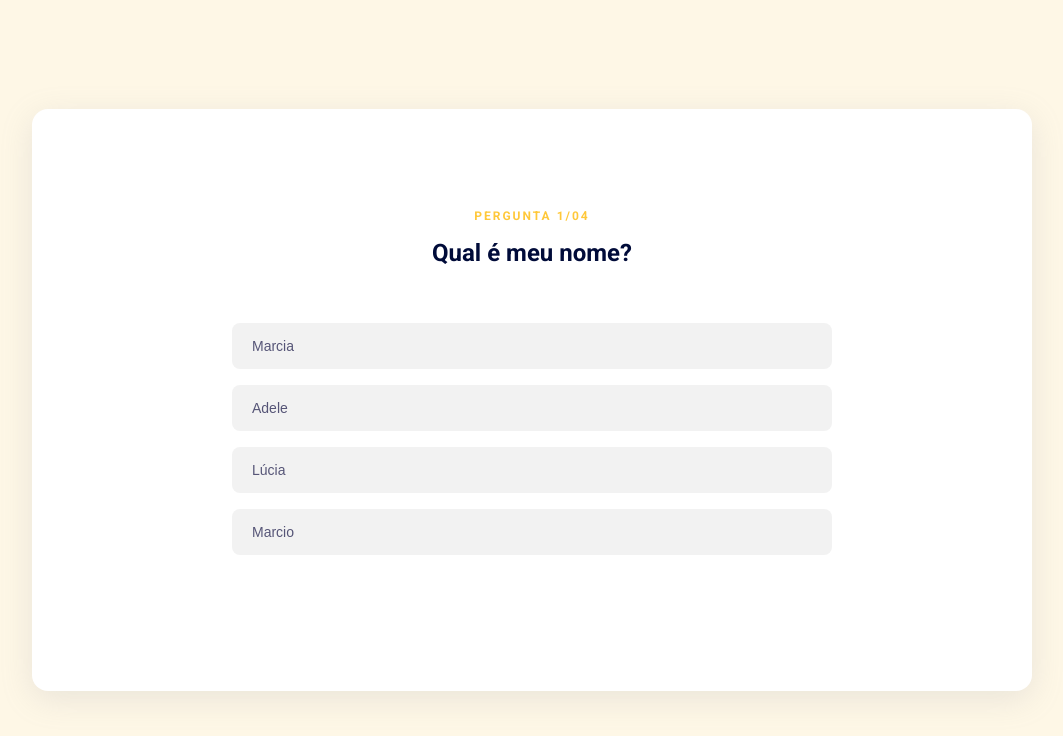
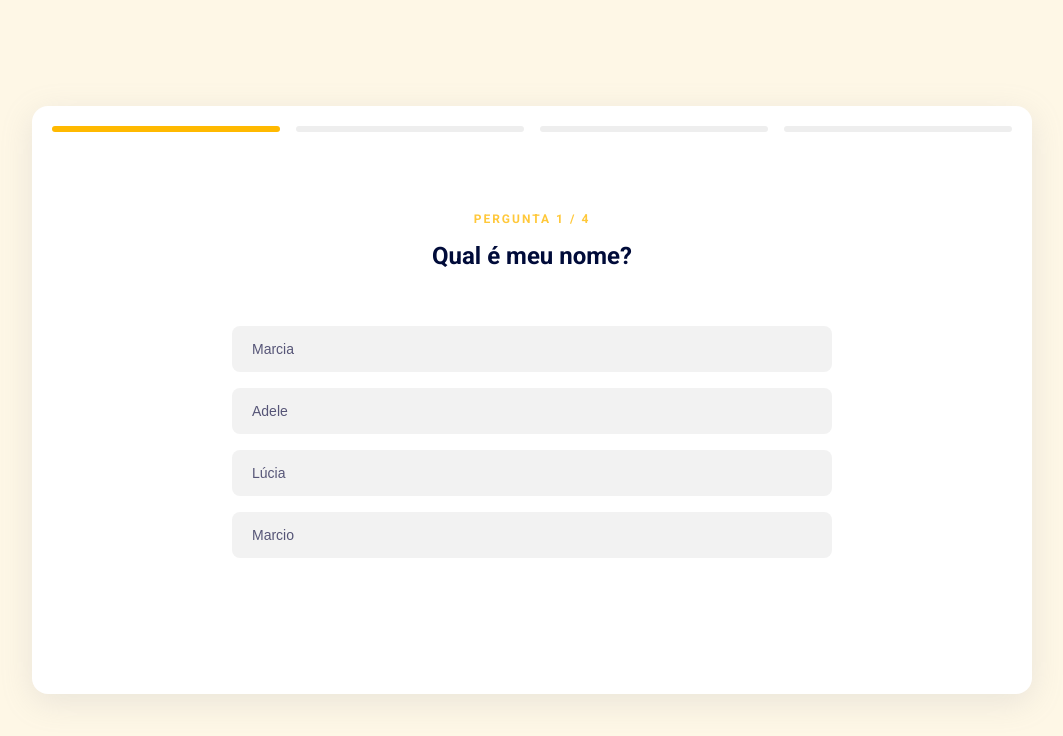
Before and after one commit to Marciocoutinho/projeto-01-v2-quiz, a React (Vite) app: page / in a window 1280 px wide. Shown: the top 736 px of the page, without its empty margins (108-1171 px from the left). Built offline with nearby package versions, Linux system fonts and the light colour scheme.

Commit message:
feat: add progressBar

```diff
--- a/package.json
+++ b/package.json
@@ -10,6 +10,7 @@
     "preview": "vite preview"
   },
   "dependencies": {
+    "classnames": "^2.3.2",
     "react": "^18.2.0",
     "react-dom": "^18.2.0"
   },
--- /dev/null
+++ b/src/components/Quiz/ProgressBar/index.jsx
@@ -0,0 +1,19 @@
+import classNames from 'classnames'
+
+import S from './styles.module.css'
+
+export function ProgressBar(props) {
+    const progressBarSteps = Array.from({ length: props.size }, (_, index) => index + 1)
+    return (
+        <div className={S.container}>
+            <div className={S.steps} style={{ gridTemplateColumns: `repeat(${props.size}, 1fr)` }}>
+                {progressBarSteps.map(step => (
+                    <div
+                        key={step}
+                        className={classNames(S.step, props.currentStep >= step ? S.active : '')}
+                    />
+                ))}
+            </div>
+        </div>
+    )
+}
--- /dev/null
+++ b/src/components/Quiz/ProgressBar/styles.module.css
@@ -0,0 +1,18 @@
+.container {
+    width: 100%;
+}
+
+.steps {
+    display: grid;
+    gap: 1rem;
+}
+
+.step {
+height: 0.375rem;
+border-radius: 4px;
+background-color: #eee;
+}
+
+.active {
+    background-color: #ffb900;
+}
--- a/src/components/Quiz/index.jsx
+++ b/src/components/Quiz/index.jsx
@@ -1,11 +1,12 @@
 import { useState } from 'react'
-
 import { QuestionAnswer } from './QuestionAnswer'
 
 import { Button } from './Button'
 import { Result } from './Result'
+import { ProgressBar } from './ProgressBar'
 
 import S from './styles.module.css'
+
 
 const QUESTIONS = [
   {
@@ -41,6 +42,8 @@ export function Quiz () {
     const [isTakingQuiz, setIsTakingQuiz] = useState(true)
 
     const quizSize = QUESTIONS.length
+    const currenteQuestionNumber = currentQuestionIndex + 1
+
 
     const handleAnswerQuestion = (event, question, answer) => {
         if (isCurrentQuestionAnswered) {
@@ -59,7 +62,7 @@ export function Quiz () {
     }
 
     const handleNextQuestion = () => {
-        if (currentQuestionIndex + 1 < quizSize) {
+        if (currenteQuestionNumber < quizSize) {
             setCurrentQuestionIndex(index => index + 1)
         } else {
             setIsTakingQuiz(false)
@@ -81,8 +84,12 @@ export function Quiz () {
             <div className={S.card}>
                {isTakingQuiz ? (
                     <div className={S.quiz}>
+                        <ProgressBar size={quizSize} currentStep={currenteQuestionNumber} />
+
                     <header className={S.quizHeader}>
-                        <span className={S.questionCount}>PERGUNTA 1/04</span>
+                        <span className={S.questionCount}>
+                            PERGUNTA {currenteQuestionNumber} / {quizSize}
+                        </span>
                         <p className={S.question}>
                             {currentQuestion.question}
                         </p>
```
Also changed, not shown: 1 other file (tests, documents, lock files or other folders).
